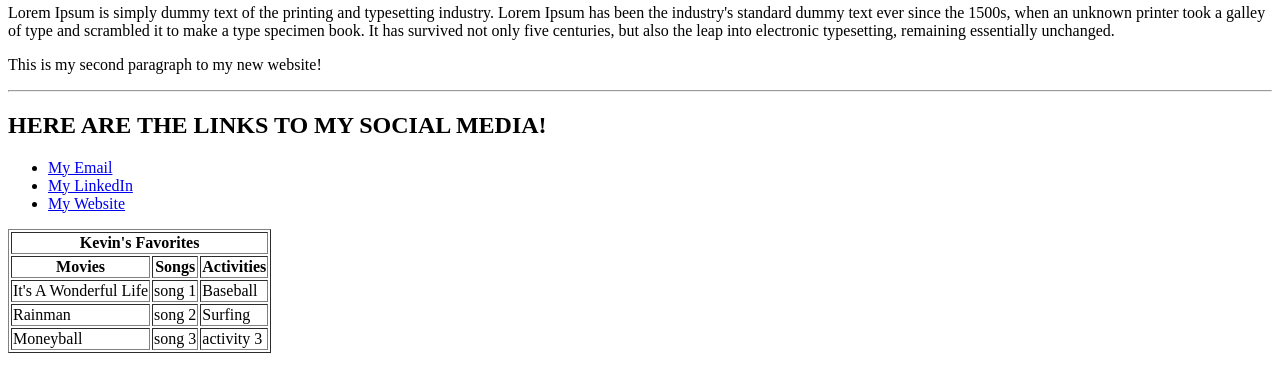
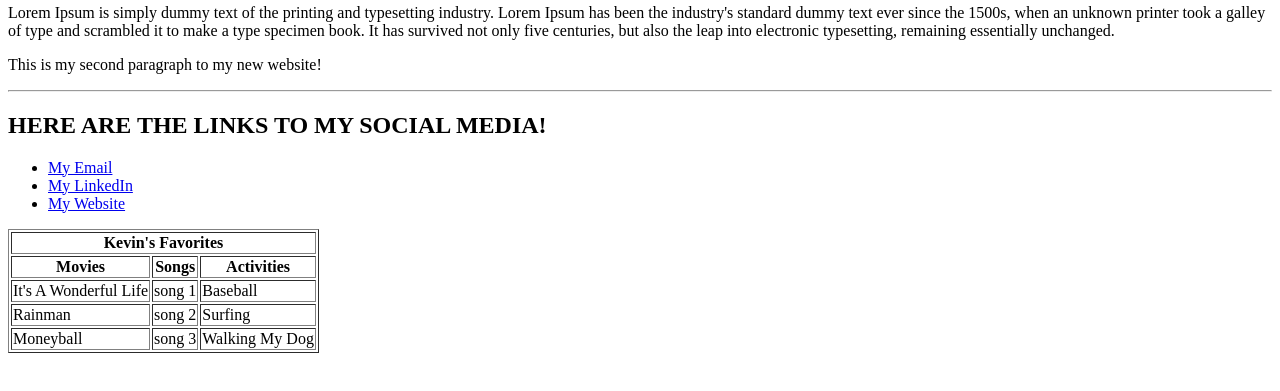
Before and after one commit to Averykev/Averykev.github.io, a plain HTML site: page index.html in a window 1280 px wide. Shown: the part 107-498 px from the top of the page. Drawn offline with Linux system fonts and the light colour scheme.

Commit message:
made a website change

```diff
--- a/index.html
+++ b/index.html
@@ -60,7 +60,7 @@
           <tr>
             <td>Moneyball</td>
             <td>song 3</td>
-            <td>activity 3</td>
+            <td>Walking My Dog</td>
           </tr>
 
   </section>
```
